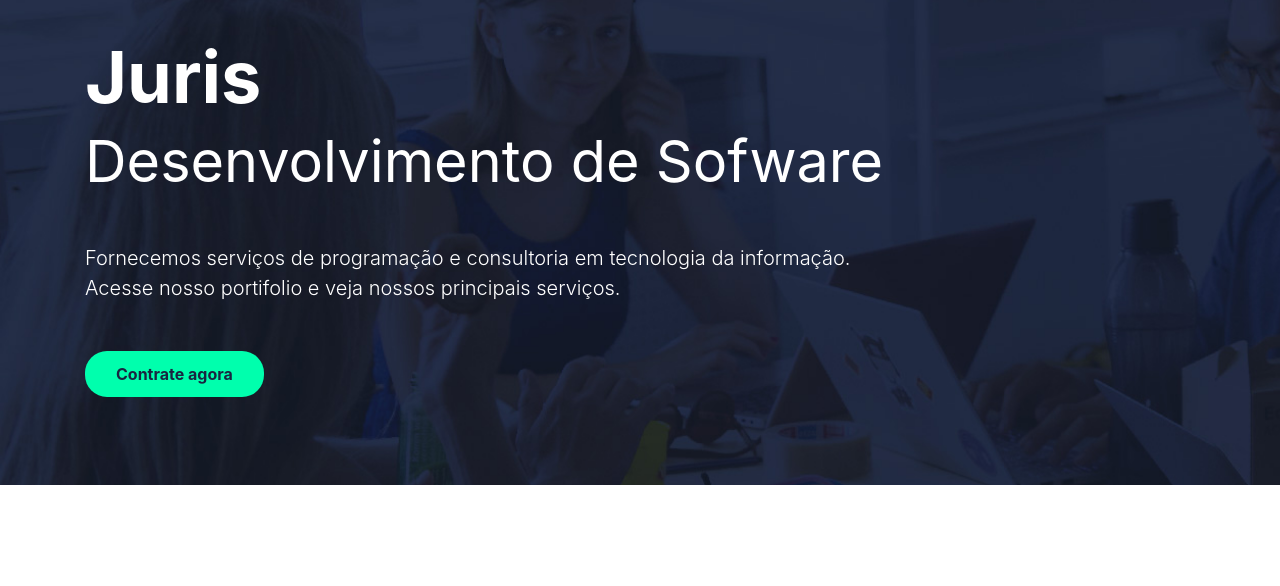
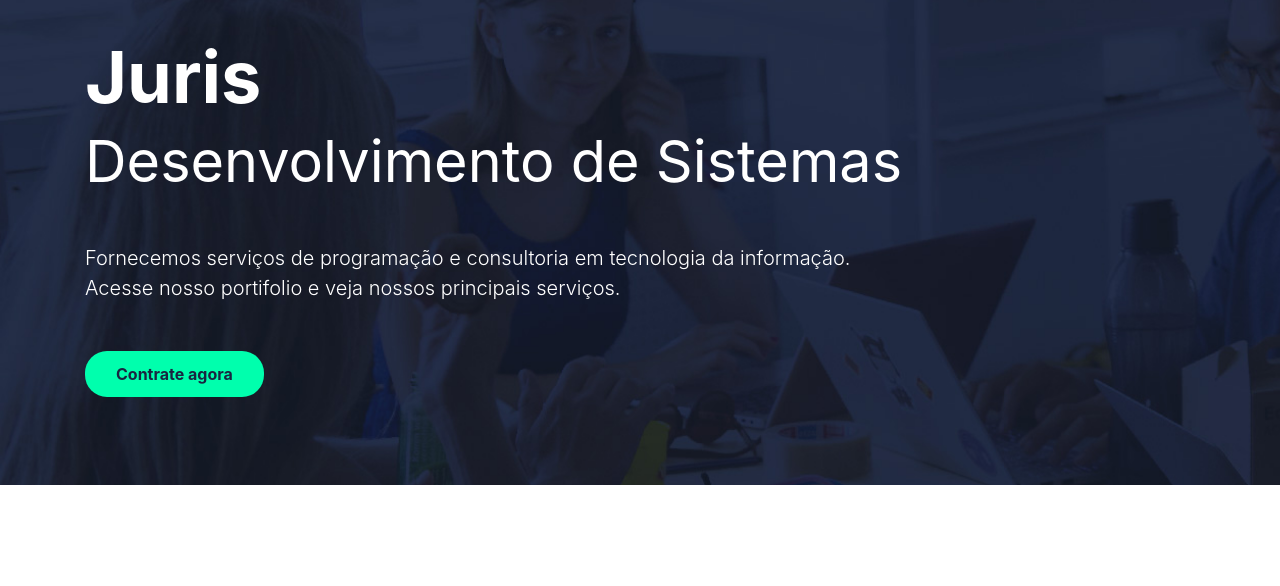
Before and after one commit to alphabraga/juris-site, a plain HTML site: page src/index.html in a window 1280 px wide. Shown: the part 169-755 px from the top of the page. Drawn offline with Linux system fonts and the light colour scheme.

Commit message:
Update index.html

```diff
--- a/src/index.html
+++ b/src/index.html
@@ -33,7 +33,7 @@
             </header>
             <h1 data-aos="fade" data-aos-easing="linear" data-aos-duration="1000" data-aos-once="true" class="display-3 text-white font-weight-bold my-5">
             	Juris<br>
-            	<small>Desenvolvimento de Sofware </small>
+            	<small>Desenvolvimento de Sistemas </small>
             </h1>
             <p data-aos="fade" data-aos-easing="linear" data-aos-duration="1000" data-aos-once="true" class="lead text-white my-4">
                 Fornecemos serviços de programação e consultoria em tecnologia da informação.
```
